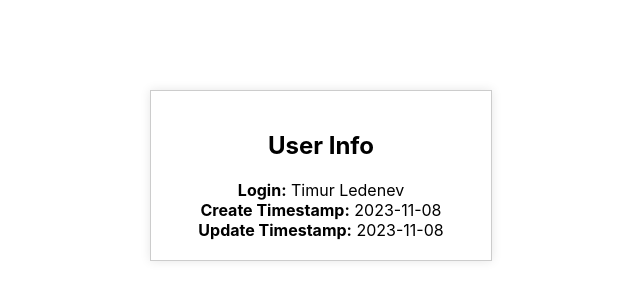
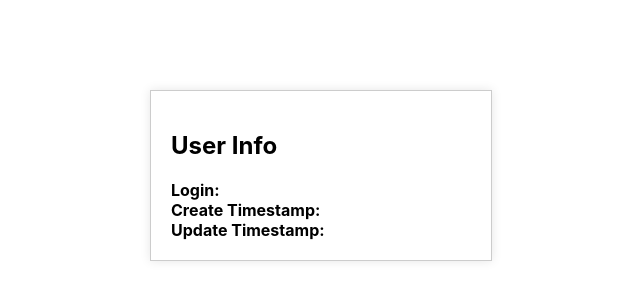
Before and after one commit to LTimur/test_cloudbeaver, a React (Create React App) app: page /userinfo in a window 1280 px wide. Shown: the part 166-466 px from the top of the page, without its empty margins (319-959 px from the left). Built offline with nearby package versions, Linux system fonts and the light colour scheme; the HTML template or start-up script is replaced by a standard one.

Commit message:
feat: add timestamps to store

```diff
--- a/src/AuthStore.ts
+++ b/src/AuthStore.ts
@@ -3,13 +3,16 @@ import { makeObservable, observable, action } from 'mobx';
 class AuthStore {
   login = '';
   password = '';
+  createTimestamp: Date | null = null;
+  updateTimestamp: Date | null = null;
 
   constructor() {
   makeObservable(this, {
     login: observable,
     password: observable,
     setLogin: action,
-    setPassword: action
+    setPassword: action,
+    setCreateTimestamp: action
   })
 }
 
@@ -20,6 +23,15 @@ setLogin(value: string) {
 setPassword(value: string) {
   this.password = value;
 }
+
+setCreateTimestamp(value: Date) {
+  this.createTimestamp = value;
+}
+
+setUpdateTimestamp(value: Date) {
+  this.updateTimestamp = value;
+}
+
 }
 
 export const authStore = new AuthStore();
--- a/src/components/login/Login.tsx
+++ b/src/components/login/Login.tsx
@@ -16,6 +16,8 @@ export const Login = observer(() => {
 
   const handleSubmit = async (e: React.FormEvent) => {
     e.preventDefault();
+    const updateTimestamp = new Date();
+    authStore.setUpdateTimestamp(updateTimestamp);
     navigate("/userinfo");
   };
 
--- a/src/components/registration/Registration.tsx
+++ b/src/components/registration/Registration.tsx
@@ -16,6 +16,8 @@ export const Registration = observer(() => {
 
   const handleSubmit = async (e: React.FormEvent) => {
     e.preventDefault();
+    const createTimestamp = new Date();
+    authStore.setCreateTimestamp(createTimestamp);
     navigate("/userinfo");
   };
 
--- a/src/components/userInfo/UserInfo.module.css
+++ b/src/components/userInfo/UserInfo.module.css
@@ -4,7 +4,8 @@
   border: 1px solid #ccc;
   padding: 20px;
   box-shadow: 0 0 10px rgba(0, 0, 0, 0.1);
-    text-align: center;
+  display: flex;
+  flex-direction: column;
 }
 
 .userInfo {
--- a/src/components/userInfo/UserInfo.tsx
+++ b/src/components/userInfo/UserInfo.tsx
@@ -1,23 +1,24 @@
 import React from "react";
 import styles from "./UserInfo.module.css";
+import { authStore } from "../../AuthStore";
 
 export function UserInfo() {
-  const login = "Timur Ledenev";
-  const createTimestamp = "2023-11-08";
-  const updateTimestamp = "2023-11-08";
-
   return (
     <div className={styles.userInfoContainer}>
       <h2>User Info</h2>
+      <React.Fragment>
         <div>
-        <strong>Login:</strong> {login}
+          <strong>Login:</strong> {authStore.login}
         </div>
         <div>
-        <strong>Create Timestamp:</strong> {createTimestamp}
+          <strong>Create Timestamp:</strong>{" "}
+          {authStore.createTimestamp?.toLocaleString()}
         </div>
         <div>
-        <strong>Update Timestamp:</strong> {updateTimestamp}
+          <strong>Update Timestamp:</strong>{" "}
+          {authStore.updateTimestamp?.toLocaleString()}
         </div>
+      </React.Fragment>
     </div>
   );
 }
```
Lines whose indentation alone changed are shown as unchanged.
